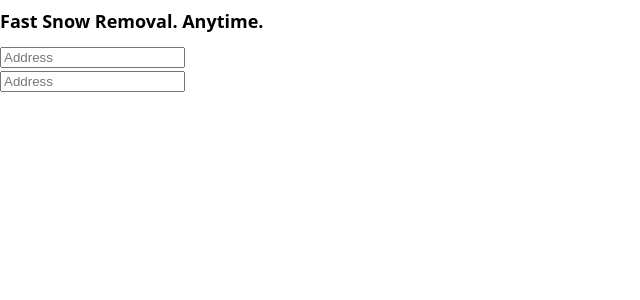
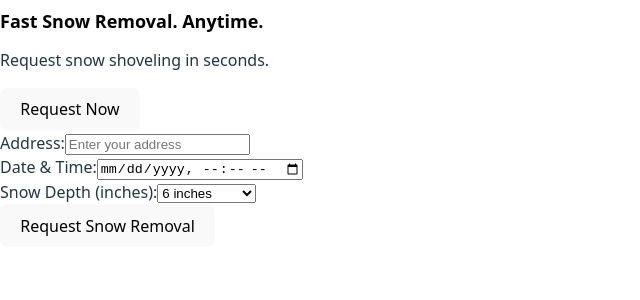
Before and after one commit to Husain2121/Snow-Shovel-App, a React (Vite) app: page /customer in a window 1280 px wide. Shown: the top 300 px of the page, without its empty margins (0-640 px from the left). Built offline with nearby package versions, Linux system fonts and the light colour scheme.

Commit message:
my changes

```diff
--- a/src/Pages/Customer.jsx
+++ b/src/Pages/Customer.jsx
@@ -1,35 +1,100 @@
+import React, { useState } from 'react';
+import './Customer.css';
+import { ArrowLeft } from 'lucide-react';
+import { Link } from 'react-router-dom';
+import useLocalStorage from '../Components/useLocalStorage';
 
-import React, { useState } from 'react';
-import './Customer.css'
-import { ArrowLeft } from "lucide-react";
-import { Link } from "react-router-dom";
-// useState is a react hook(special function that allows functional components in React to "hook into" React features like state)
-//  that is used to track and manage state
-// The function assigned to onChange is executed every time the value of the input element changes.
-// For text inputs, this means it fires on every keystroke, paste, or other modification to the input's content.
+function Customer() {
+    // useState to manage the address input. 'address' is the current value, 'setAddress' updates it.
+    // We're using useLocalStorage here to persist the address even if the user leaves the page.
+    let [address, setAddress] = useLocalStorage('address', '');
 
+    // useState for the date and time input.
+    let [dateTime, setDateTime] = useState('');
 
-import useLocalStorage from '../Components/useLocalStorage';
-function Customer() {
+    // useState for the snow depth. Initial value is 6 inches.
+    let [snowDepth, setSnowDepth] = useState('6'); // Default to 6 inches
 
-    let [value, setValue] = useLocalStorage('name', '')
+    // This function runs when the form is submitted.
+    const handleSubmit = (event) => {
+        event.preventDefault(); // Prevents the browser from reloading the page
+        console.log('Form submitted!');
+        console.log('Address:', address);
+        console.log('Date/Time:', dateTime);
+        console.log('Snow Depth:', snowDepth);
+        // Here you would typically send this data to a server or process it further.
+        alert(`Snow removal request for ${address} on ${dateTime} for ${snowDepth} inches of snow has been submitted!`);
+    };
+
     return (
         <>
             <h1 className="customer-header">Fast Snow Removal. Anytime.</h1>
+            <p className="customer-subtext">Request snow shoveling in seconds.</p>
+            <button className="request-now">Request Now</button>
             <div className="customer-requests">
-                <form action="" className="requests">
+                {/* When the form is submitted, the handleSubmit function will run. */}
+                <form className="requests" onSubmit={handleSubmit}>
                     <div className="input-address">
-                        <input type="address" placeholder="Address" className="address-form"
-                            required onChange={(event) => setValue(event.target.value)} value={value} />
-                    </div>
-                    {/* value will have a input, that will be updated with new additions */}
-                    <div className="input-">
-                        <input type="address" placeholder="Address" className="address-form" required />
+                        <label htmlFor="address">Address:</label>
+                        <input
+                            type="text" // This is a simple text input for the address.
+                            id="address"
+                            placeholder="Enter your address"
+                            className="address-form"
+                            required
+                            // When the input changes, update the 'address' state.
+                            onChange={(event) => setAddress(event.target.value)}
+                            value={address} // The input's value is controlled by the 'address' state.
+                        />
                     </div>
 
+                    <div className="input-datetime">
+                        <label htmlFor="datetime">Date & Time:</label>
+                        <input
+                            type="datetime-local" // This input type provides a date and time picker.
+                            id="datetime"
+                            className="address-form" // Reusing the style for consistency
+                            required
+                            // When the input changes, update the 'dateTime' state.
+                            onChange={(event) => setDateTime(event.target.value)}
+                            value={dateTime} // The input's value is controlled by the 'dateTime' state.
+                        />
+                    </div>
 
+                    <div className="input-snow-depth">
+                        <label htmlFor="snow-depth">Snow Depth (inches):</label>
+                        {/* A select (dropdown) for snow depth */}
+                        <select
+                            id="snow-depth"
+                            className="address-form" // Reusing the style for consistency
+                            required
+                            // When the selection changes, update the 'snowDepth' state.
+                            onChange={(event) => setSnowDepth(event.target.value)}
+                            value={snowDepth} // The select's value is controlled by the 'snowDepth' state.
+                        >
+                            <option value="">Select Depth</option> {/* Default placeholder */}
+                            <option value="2">2 inches</option>
+                            <option value="4">4 inches</option>
+                            <option value="6">6 inches</option>
+                            <option value="8">8 inches</option>
+                            <option value="10">10+ inches</option>
+                        </select>
+
+                        {/* Alternatively, you could use a range slider for snow depth like this: */}
+                        {/* <input
+                            type="range"
+                            id="snow-depth-range"
+                            min="2"
+                            max="12"
+                            step="2"
+                            onChange={(event) => setSnowDepth(event.target.value)}
+                            value={snowDepth}
+                        />
+                        <span>{snowDepth} inches</span> */}
+                    </div>
+
+                    <button type="submit" className="submit-button">Request Snow Removal</button>
                 </form>
-
             </div>
         </>
     );
```
